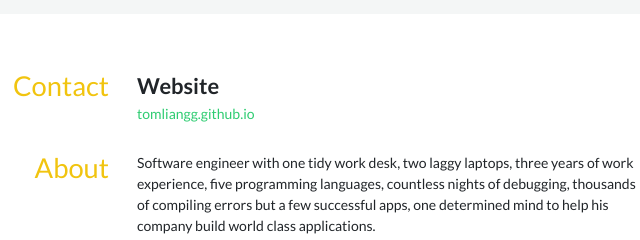
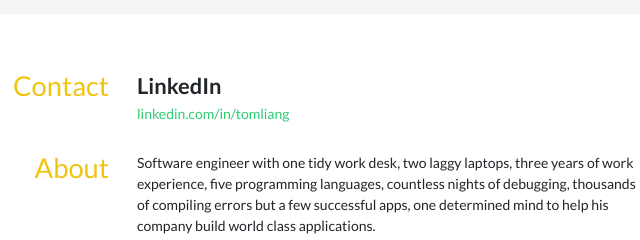
Before and after one commit to tomliangg/tomliangg.github.io, a plain HTML site: page index.html in a window 1280 px wide. Shown: the part 190-430 px from the top of the page, 349-989 px from the left. Drawn offline with Linux system fonts and the light colour scheme.

Commit message:
update contact info

```diff
--- a/index.html
+++ b/index.html
@@ -229,8 +229,8 @@ blockquote > * + * {
         <h3>Contact</h3>
         <div class="grid-list">
             <div>
-              <h4>Website</h4>
-              <a href="https://tomliangg.github.io">tomliangg.github.io</a>
+              <h4>LinkedIn</h4>
+              <a href="https://www.linkedin.com/in/tomliang/">linkedin.com/in/tomliang</a>
             </div>
         </div>
       </section>
```
